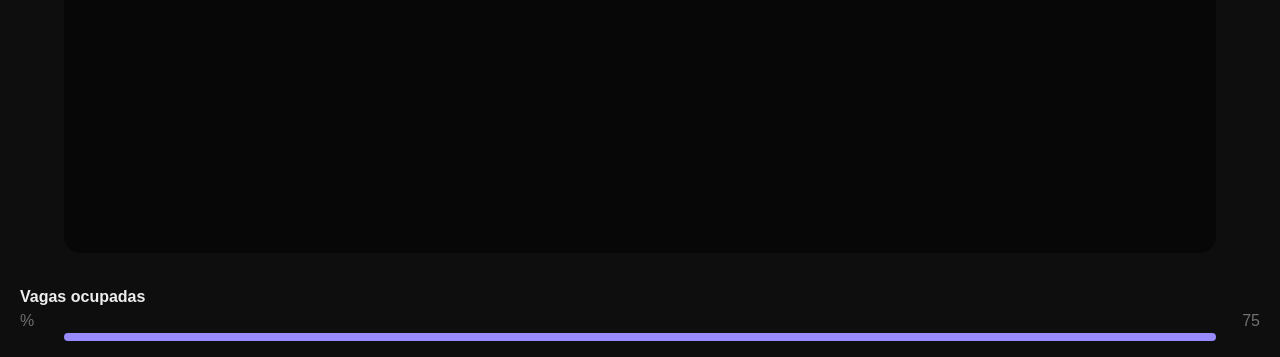
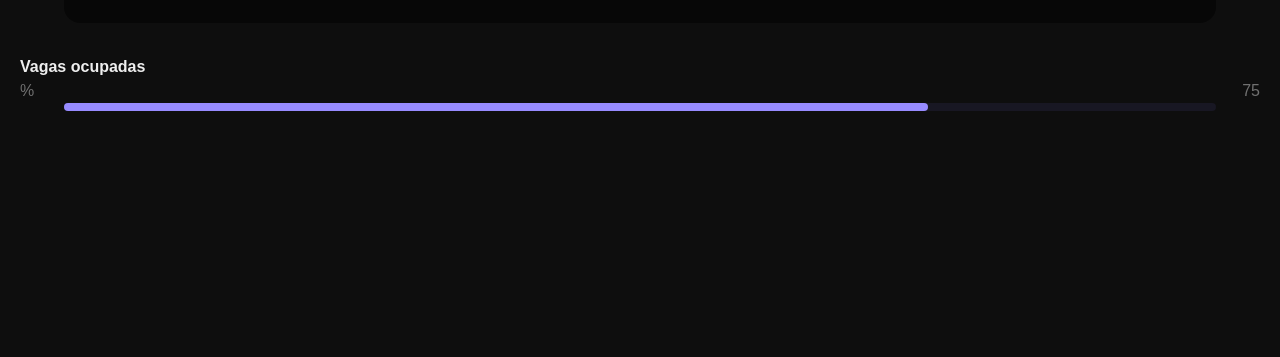
Before and after one commit to RenanlMelo/Parking_project, a React (Vite) app: page /map in a window 1280 px wide. Shown: the part 1352-1709 px from the top of the page. After the commit the page ends 1479 px from the top, so only its background shows below. Built offline with nearby package versions, Linux system fonts and the light colour scheme.

Commit message:
Atualizando tamanho do mapa

```diff
--- a/src/pages/Map.tsx
+++ b/src/pages/Map.tsx
@@ -2,16 +2,18 @@ export const Map = () => {
   return (
     <>
       <section className="p-4">
-        <div className="w-[90vw] aspect-[1/1.2] bg-black/50 mx-auto rounded-2xl" />
+        <div className="w-[90vw] aspect-[1/1] bg-black/50 mx-auto rounded-2xl" />
         <div className="flex flex-col justify-center items-center">
           <h2 className="mt-8 my-b-2 pl-1 font-semibold w-full text-start">
             Vagas ocupadas
           </h2>
-          <div className="flex justify-between w-full px-1 text-[#707070]">
+          <div className="flex justify-between w-full px-1 text-[#707070] font-medium">
             <h4>%</h4>
             <h4>75</h4>
           </div>
-          <div className="bg-[#978bff] w-[90vw] h-2 rounded-3xl" />
+          <div className="bg-[#181723] w-[90vw] rounded-3xl">
+            <div className="bg-[#978bff] w-3/4 h-2 rounded-3xl" />
+          </div>
         </div>
       </section>
     </>
```
